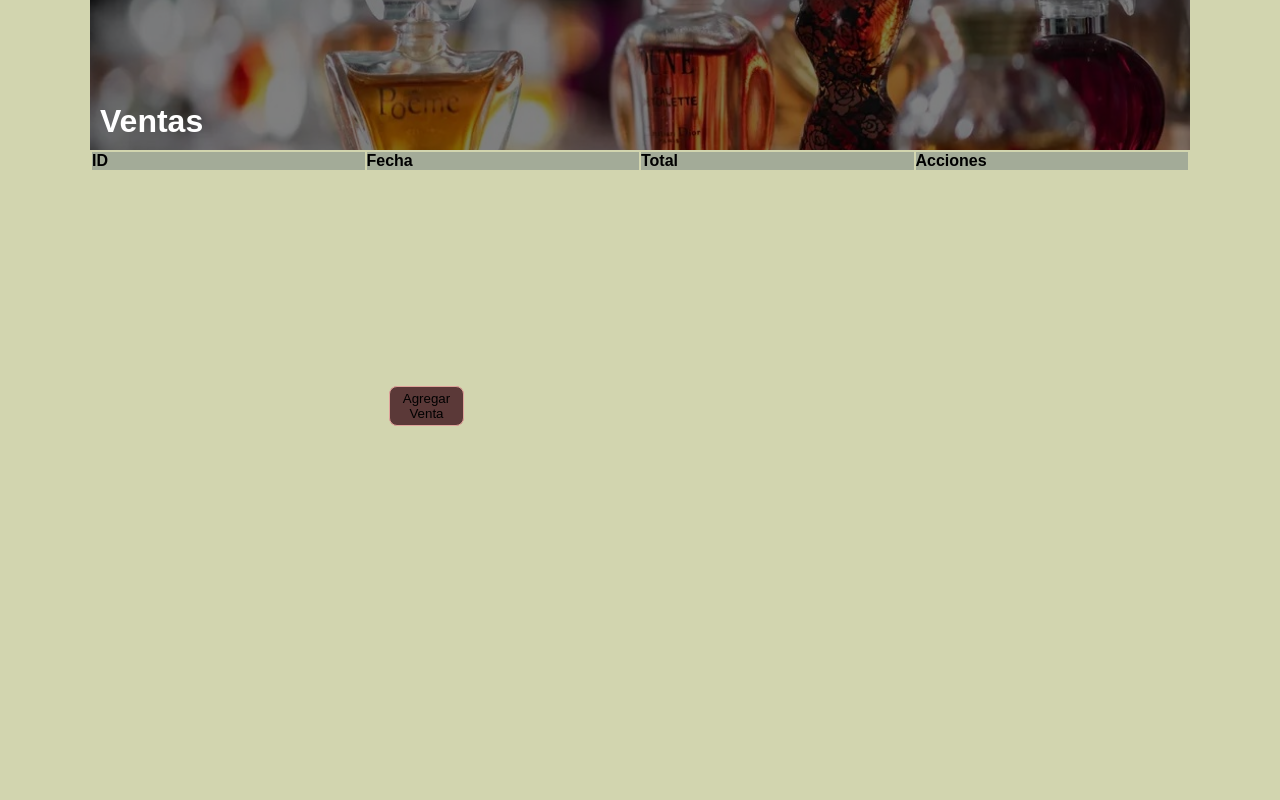
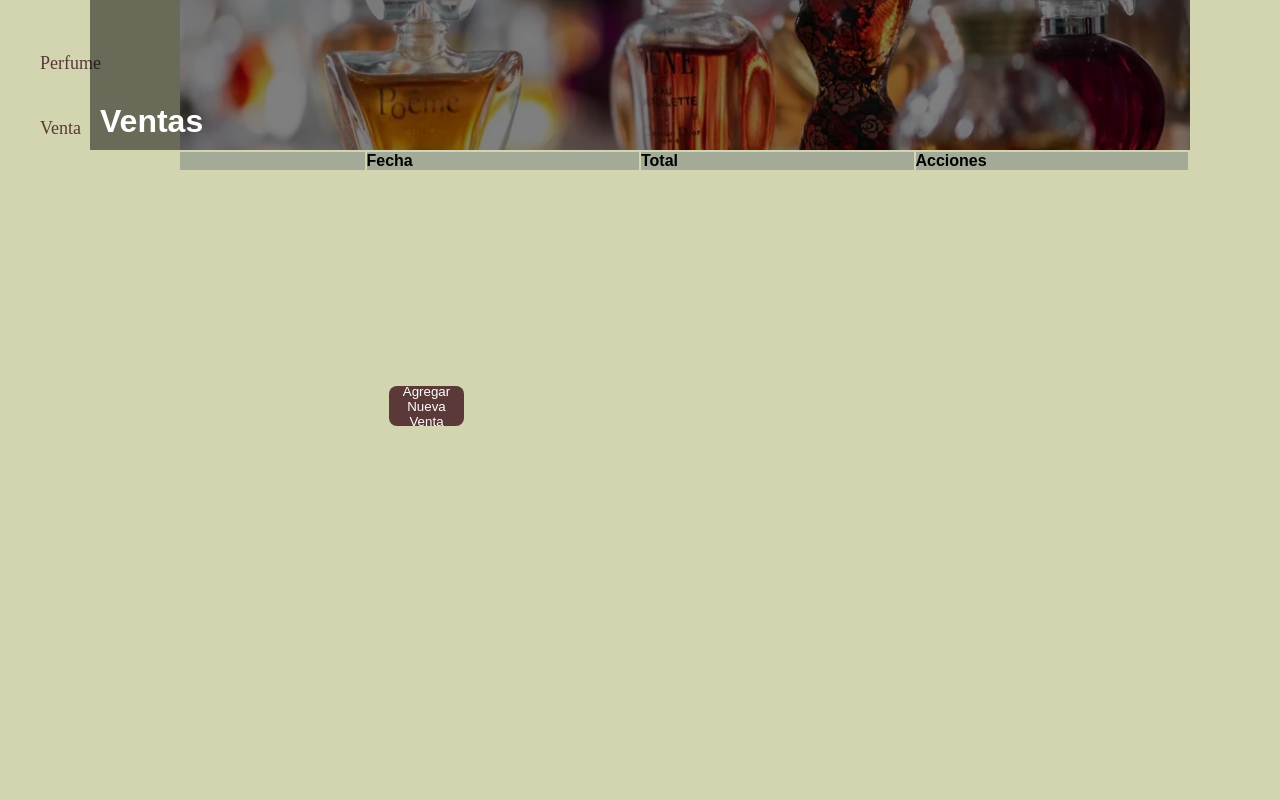
Before and after one commit to Taisa15/Perfumeria, a CodeIgniter 4 app: the page made by app/Views/Venta/viewVenta.php in a window 1280 px wide. Run offline with PHP 8.4 and a stand-in for CodeIgniter, Linux system fonts and the light colour scheme; the template is opened without the code that fills it, so the values that code supplies are empty; some libraries are stand-ins or nearby versions.

Commit message:
rutacreate

```diff
--- a/app/Config/Routes.php
+++ b/app/Config/Routes.php
@@ -13,7 +13,7 @@ $routes->get('perfume/new', 'PerfumeController::new');
 $routes->post('perfume/create', 'PerfumeController::create');
 
 
-$routes->post('createVenta', 'VentaController::create');
+$routes->get('venta/new', 'VentaController::new');
 
 //delete
 $routes->delete('deletePerfume/(:num)', 'PerfumeController::delete/$1');
--- a/app/Views/Perfume/viewPerfume.php
+++ b/app/Views/Perfume/viewPerfume.php
@@ -67,7 +67,7 @@
             </a>
                 </li>
                 <li>
-                <a href="createVenta.php">
+                <a href="Venta/viewVenta.php">
                 <i class="fas fa-shopping-cart"></i> Venta
             </a>
                 </li>
--- a/app/Views/Venta/viewVenta.php
+++ b/app/Views/Venta/viewVenta.php
@@ -17,8 +17,8 @@
             <th>Total</th>
             <th>Acciones
             </th>
-            <button onclick="window.location.href='createVenta.php'">Agregar Nueva Venta</button>
-            <button class="btn btn-primary" type="submit">Agregar Venta</button>
+            <button class="btn-add" onclick="window.location.href='Venta/new'">Agregar Nueva Venta</button>
+
         </tr>
 
        </thead>
@@ -34,6 +34,26 @@
        </tbody>
     </table>
     <br>
+
+
+
+    <nav>
+        <ul>
+            <li>
+                <a href="<?php base_url('')?>">
+                    <i class="fas fa-spray-can">
+                    </i> Perfume
+                </a>
+            </li>
+            <li>
+            <a href="<?php base_url('')?>">
+                    <i class="fas fa-shopping-cart">
+                    </i> Venta
+                </a>
+            </li>
+        </ul>
+    </nav>
+
 </div>
 </body>
 </html>
--- a/public/css/styles.css
+++ b/public/css/styles.css
@@ -8,15 +8,13 @@ body{
 
 #container {
 margin: 0px auto;
+
 width: 1100px;
 height: 60px;
 
 }
 
-h1, label{
-    font-family: Arial, Helvetica, sans-serif;
 
-}
 header{
     background-image: url('../images/lancome.jpeg');
     height: 150px;
@@ -133,15 +131,13 @@ nav ul li a i {
     font-size: 1.2em;
 }
 
-button{
-    /* Button */
+.btn-add{
 box-sizing: border-box;
-/* Auto layout */
 display: flex;
 flex-direction: row;
 justify-content: center;
 align-items: center;
-padding: 12px;
+padding: 10px  20px;
 gap: 8px;
 
 position: absolute;
@@ -150,14 +146,32 @@ height: 40px;
 left: 389px;
 top: 386px;
 
-background: #5B3938;
-border: 1px solid #DFA49B;
+background-color: #5B3938;
+border: none;
 border-radius: 8px;
+color: white;
+cursor: pointer;
+}
 
-/* Inside auto layout */
-flex: none;
-order: 2;
-flex-grow: 0;
-z-index: 2;
+.btn-add :hover{
+    background-color: #1a1010;
+    cursor: pointer;
+}
+
+
+.cont{
+display: flex;
+flex-direction: column;
+align-items: center;
+padding: 44px 0px 56px;
+gap: 40px;
+
+position: absolute;
+width: 72px;
+height: 709px;
+left: 0px;
+top: 68px;
+
+background: #D2D5AF;
 
 }
```
Also changed, not shown: app/Controllers/VentaController.php (+9 -1 lines), app/Views/Venta/createVenta.php (+21 -6 lines). Lines whose indentation alone changed are shown as unchanged.
